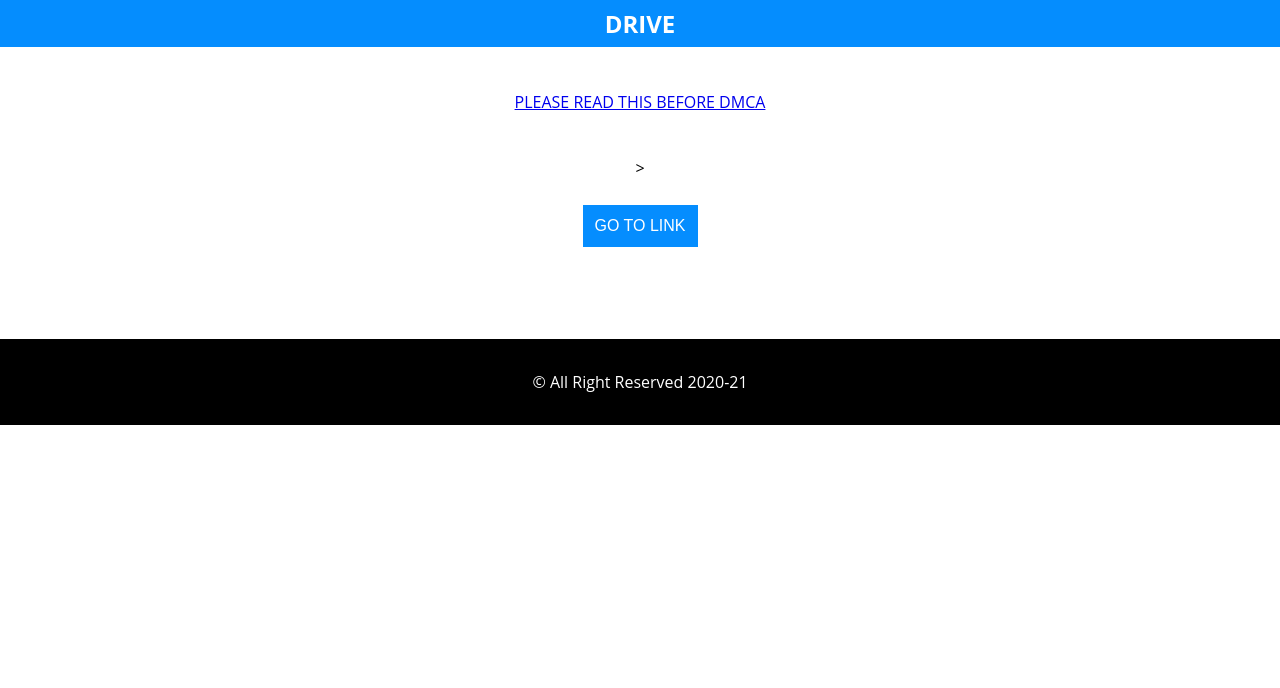
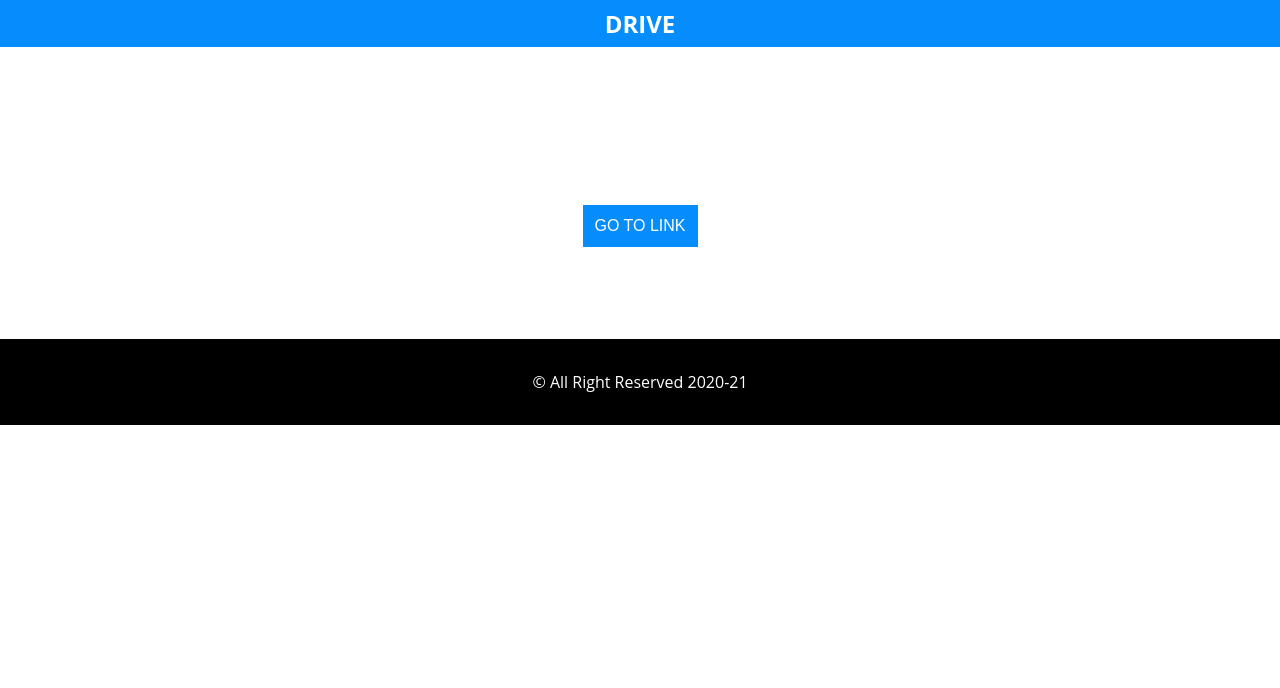
Before and after one commit to themindhacker/2, a plain HTML site: page index.html in a window 1280 px wide. Shown: the top 688 px of the page. Drawn offline with Linux system fonts and the light colour scheme.

Commit message:
Update index.html

```diff
--- a/index.html
+++ b/index.html
@@ -121,11 +121,11 @@ border: 2px solid #058dfe;
 <center>
 
 <br />
-	<a href="https://dmca.dvdplaymv.com/" target="_blank ><b>PLEASE READ THIS BEFORE DMCA</b></a>
+
 <br />
 </center>
 <br /><br />
->
+
 <br /><br />
 <center>
 	<a href='https://cobwebhauntedallot.com/agyv7ex6?key=96eb9366cb1c6c1b8ab6ab46c574e6fb'><button>Go to Link</button></a>
```
